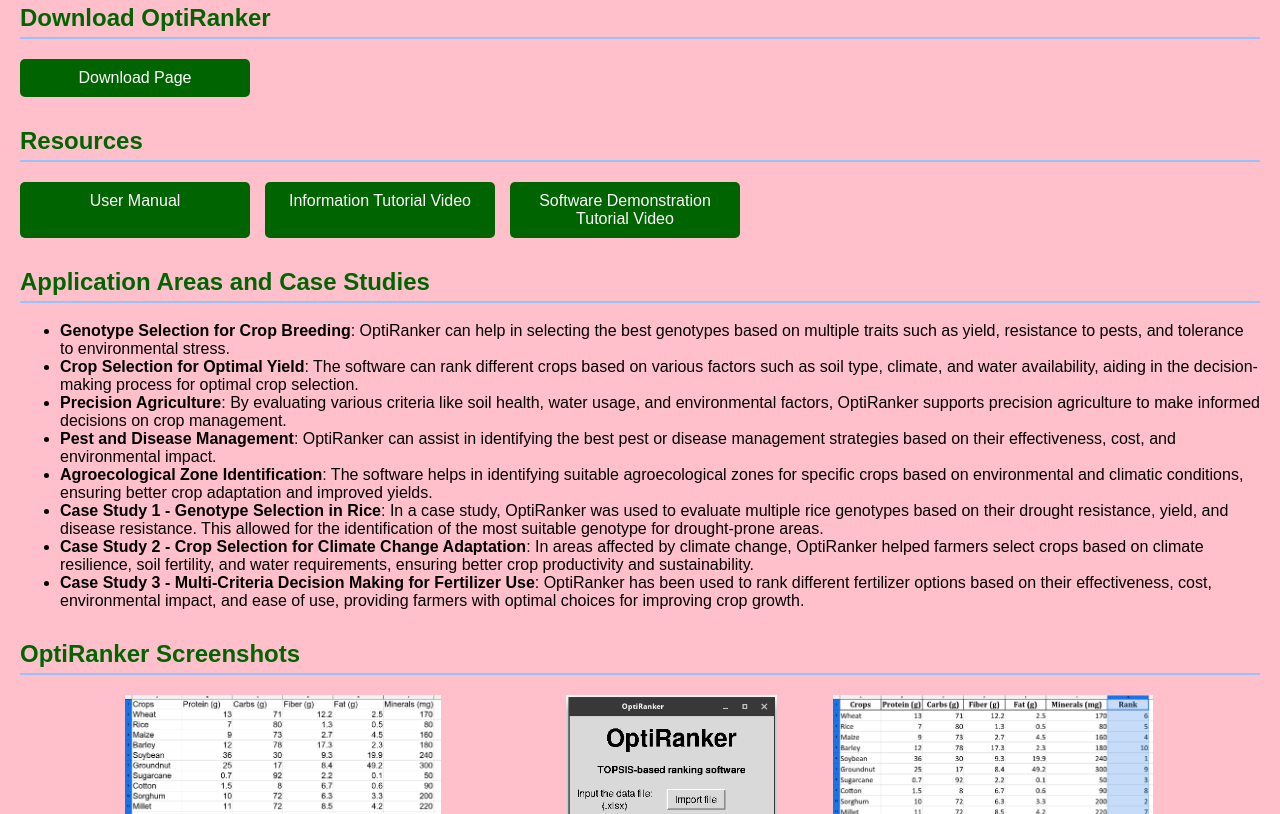
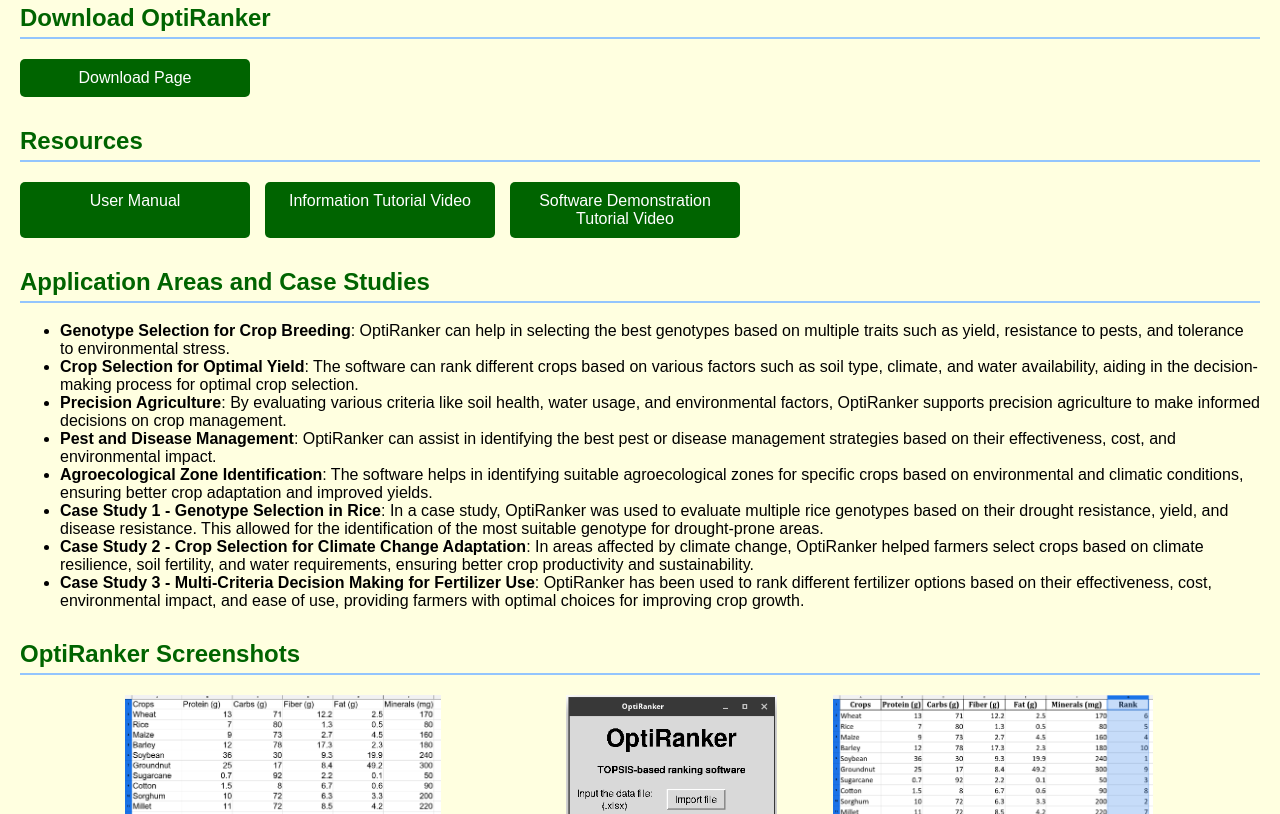
Before and after one commit to ICAR-TECH/optiranker, a plain HTML site: page index.html in a window 1280 px wide. Shown: the part 841-1655 px from the top of the page. Drawn offline with Linux system fonts and the light colour scheme.

Commit message:
Update index.html

```diff
--- a/index.html
+++ b/index.html
@@ -10,7 +10,7 @@
             margin: 0;
             padding: 0;
             color: black;
-            background-color: pink; /* Dark Blue */
+            background-color: lightyellow; /* Dark Blue */
         }
         header {
             background-color: darkgreen; /* Medium Blue */
```
